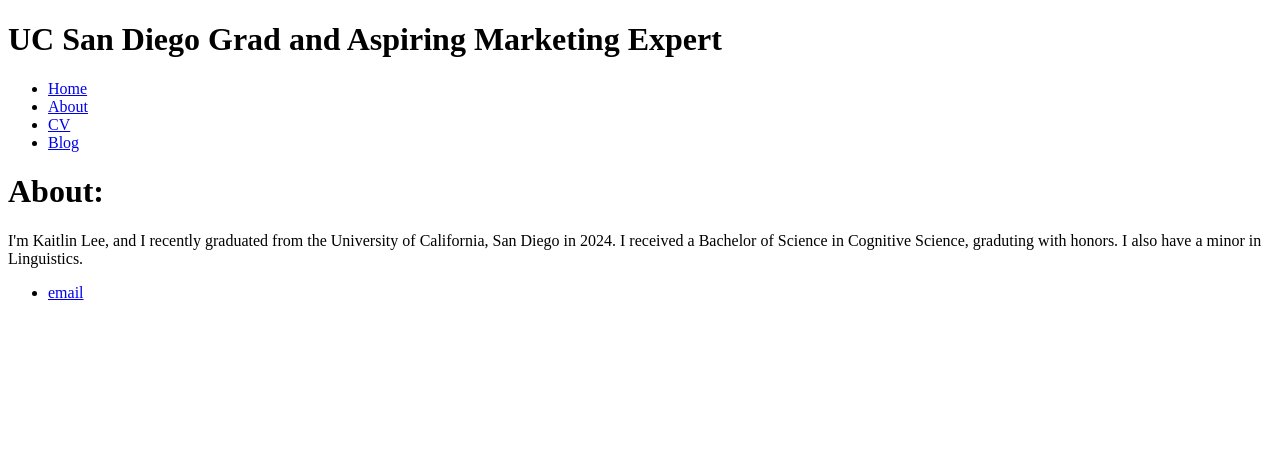
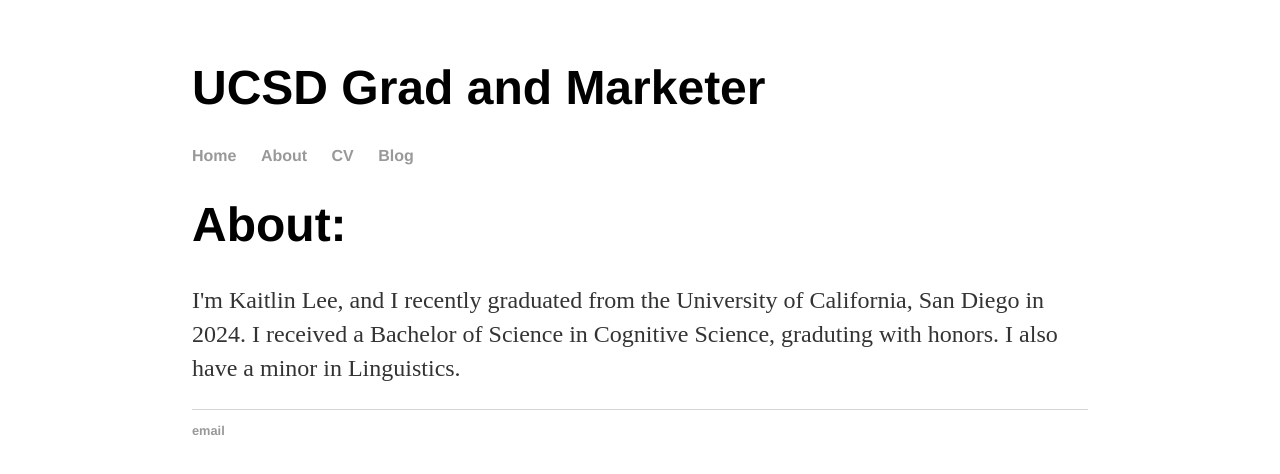
Before and after one commit to klee67510/kaitlinlee, a plain HTML site: page index.html in a window 1280 px wide. Drawn offline with Linux system fonts and the light colour scheme.

Commit message:
Update index.html
Updated index

```diff
--- a/index.html
+++ b/index.html
@@ -2,7 +2,9 @@
 <html>
 	<head>
 		<title>Kaitlin Lee</title>
-    <h1> UC San Diego Grad and Aspiring Marketing Expert </h1>
+		<h1>UCSD Grad and Marketer</h1>
+		<!-- link to main stylesheet -->
+		<link rel="stylesheet" type="text/css" href="/css/main.css">
 	</head>
 	<body>
 		<nav>
```
